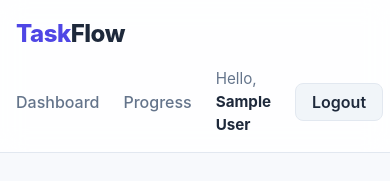
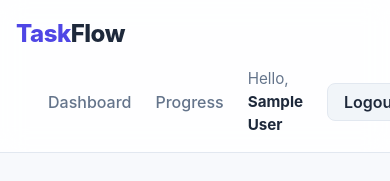
Before and after one commit to shodhan777/TaskManagementSystem, a React app in the folder frontend/: page / in a window 390 px wide. Shown: the top 181 px of the page. Built offline with nearby package versions, Linux system fonts and the light colour scheme; no server answers; sample sign-in values are in the browser's storage; the HTML template or start-up script is replaced by a standard one.

Commit message:
feat: implement responsive navigation bar and integrate application routing

```diff
--- a/frontend/src/App.jsx
+++ b/frontend/src/App.jsx
@@ -4,7 +4,7 @@ import Register from "./pages/Register";
 import Dashboard from "./pages/Dashboard";
 import Progress from "./pages/Progress";
 import Navbar from "./components/Navbar";
-import { Analytics } from "@vercel/analytics/next"
+import { Analytics } from "@vercel/analytics/react"
 
 function App() {
   return (
--- a/frontend/src/components/Navbar.jsx
+++ b/frontend/src/components/Navbar.jsx
@@ -12,6 +12,13 @@ export default function Navbar() {
       </Link>
 
       <div className="nav-links">
+        {user && (
+          <div className="nav-main">
+            <Link to="/" className="nav-link">Dashboard</Link>
+            <Link to="/progress" className="nav-link">Progress</Link>
+          </div>
+        )}
+
         {!user ? (
           <>
             <Link to="/login" className="nav-link">Login</Link>
@@ -19,8 +26,6 @@ export default function Navbar() {
           </>
         ) : (
           <>
-            <Link to="/" className="nav-link">Dashboard</Link>
-            <Link to="/progress" className="nav-link">Progress</Link>
             <span className="user-greeting">Hello, <strong>{user.name}</strong></span>
             <button onClick={logout} className="btn btn-secondary" style={{ padding: "0.5rem 1rem" }}>Logout</button>
           </>
--- a/frontend/src/styles/navbar.css
+++ b/frontend/src/styles/navbar.css
@@ -23,6 +23,15 @@
   display: flex;
   gap: 1.5rem;
   align-items: center;
+  flex: 1;
+  justify-content: flex-end;
+}
+
+.nav-main {
+  display: flex;
+  gap: 1.5rem;
+  margin-right: auto;
+  margin-left: 2rem;
 }
 
 .nav-link {
```
